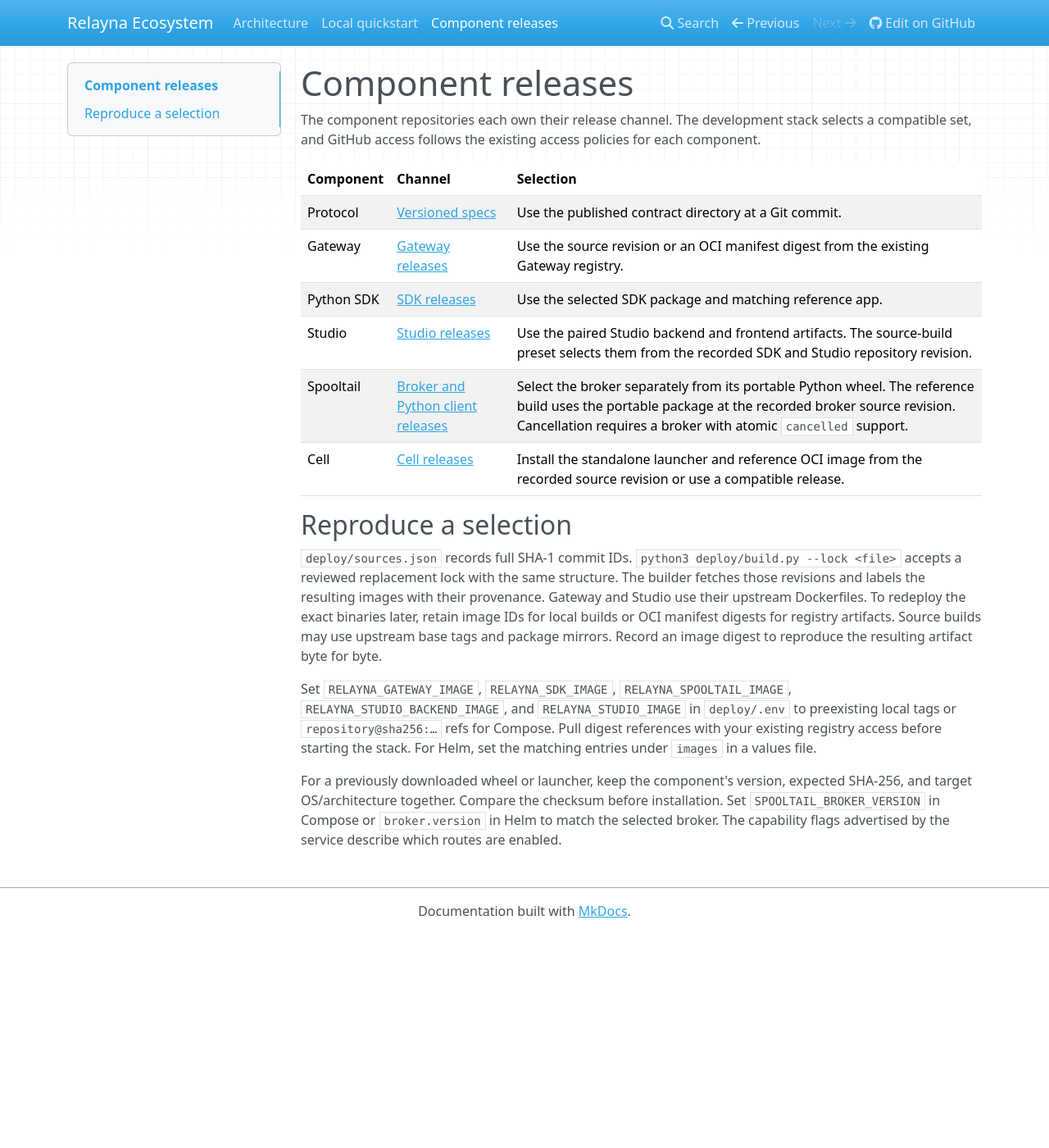
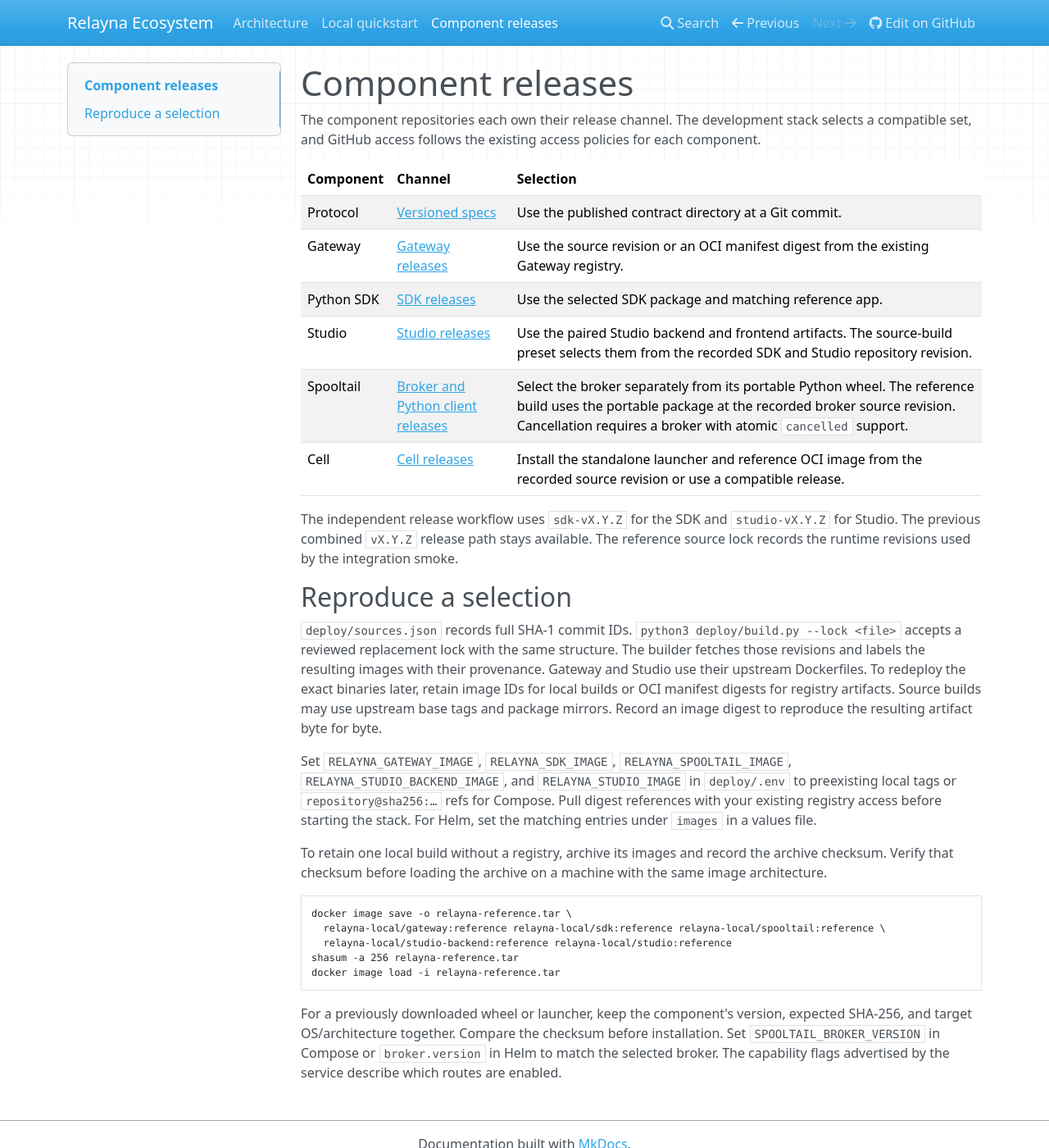
Before and after one commit to Relayna/relayna-protocol, an MkDocs documentation site: the page built from docs/components.md, in a window 1280 px wide and 1400 px high. Shown: the whole window at 82% size. Built offline with MkDocs 1.6.1, drawn with Linux system fonts in a browser that asks for light colours; nearby versions of some CDN libraries.

Commit message:
Document independent channels and tolerate startup connection resets

````diff
--- a/docs/components.md
+++ b/docs/components.md
@@ -11,10 +11,22 @@ The component repositories each own their release channel. The development stack
 | Spooltail | [Broker and Python client releases](https://github.com/sarattha/relayna-spooltail/releases) | Select the broker separately from its portable Python wheel. The reference build uses the portable package at the recorded broker source revision. Cancellation requires a broker with atomic `cancelled` support. |
 | Cell | [Cell releases](https://github.com/sarattha/relayna-cell/releases) | Install the standalone launcher and reference OCI image from the recorded source revision or use a compatible release. |
 
+The independent release workflow uses `sdk-vX.Y.Z` for the SDK and `studio-vX.Y.Z` for Studio. The previous combined `vX.Y.Z` release path stays available. The reference source lock records the runtime revisions used by the integration smoke.
+
 ## Reproduce a selection
 
 `deploy/sources.json` records full SHA-1 commit IDs. `python3 deploy/build.py --lock <file>` accepts a reviewed replacement lock with the same structure. The builder fetches those revisions and labels the resulting images with their provenance. Gateway and Studio use their upstream Dockerfiles. To redeploy the exact binaries later, retain image IDs for local builds or OCI manifest digests for registry artifacts. Source builds may use upstream base tags and package mirrors. Record an image digest to reproduce the resulting artifact byte for byte.
 
 Set `RELAYNA_GATEWAY_IMAGE`, `RELAYNA_SDK_IMAGE`, `RELAYNA_SPOOLTAIL_IMAGE`, `RELAYNA_STUDIO_BACKEND_IMAGE`, and `RELAYNA_STUDIO_IMAGE` in `deploy/.env` to preexisting local tags or `repository@sha256:…` refs for Compose. Pull digest references with your existing registry access before starting the stack. For Helm, set the matching entries under `images` in a values file.
 
+To retain one local build without a registry, archive its images and record the archive checksum. Verify that checksum before loading the archive on a machine with the same image architecture.
+
+```sh
+docker image save -o relayna-reference.tar \
+  relayna-local/gateway:reference relayna-local/sdk:reference relayna-local/spooltail:reference \
+  relayna-local/studio-backend:reference relayna-local/studio:reference
+shasum -a 256 relayna-reference.tar
+docker image load -i relayna-reference.tar
+```
+
 For a previously downloaded wheel or launcher, keep the component's version, expected SHA-256, and target OS/architecture together. Compare the checksum before installation. Set `SPOOLTAIL_BROKER_VERSION` in Compose or `broker.version` in Helm to match the selected broker. The capability flags advertised by the service describe which routes are enabled.
````
Also changed, not shown: 1 other file.
